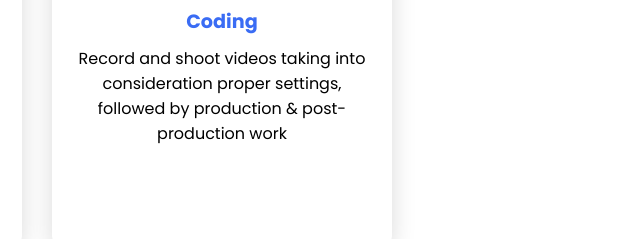
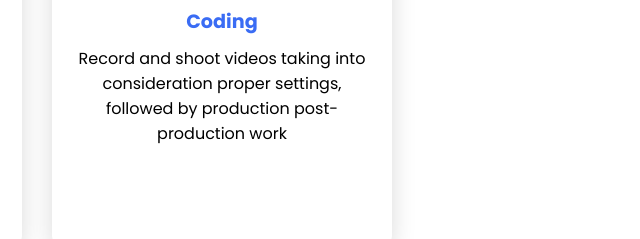
Before and after one commit to a-basuony/portfolio, a plain HTML site: page index.html in a window 1280 px wide. Shown: the part 1218-1457 px from the top of the page, 603-1243 px from the left. Drawn offline with Linux system fonts and the light colour scheme.

Commit message:
Update index.html

```diff
--- a/index.html
+++ b/index.html
@@ -52,7 +52,7 @@
                 </div>
                 <div class="info">
                     <h3>Coding</h3>
-                    <p>Record and shoot videos taking into consideration proper settings, followed by production & post-production work</p>
+                    <p>Record and shoot videos taking into consideration proper settings, followed by production post-production work</p>
                 </div>
             </div>
             <div class="card">
```
